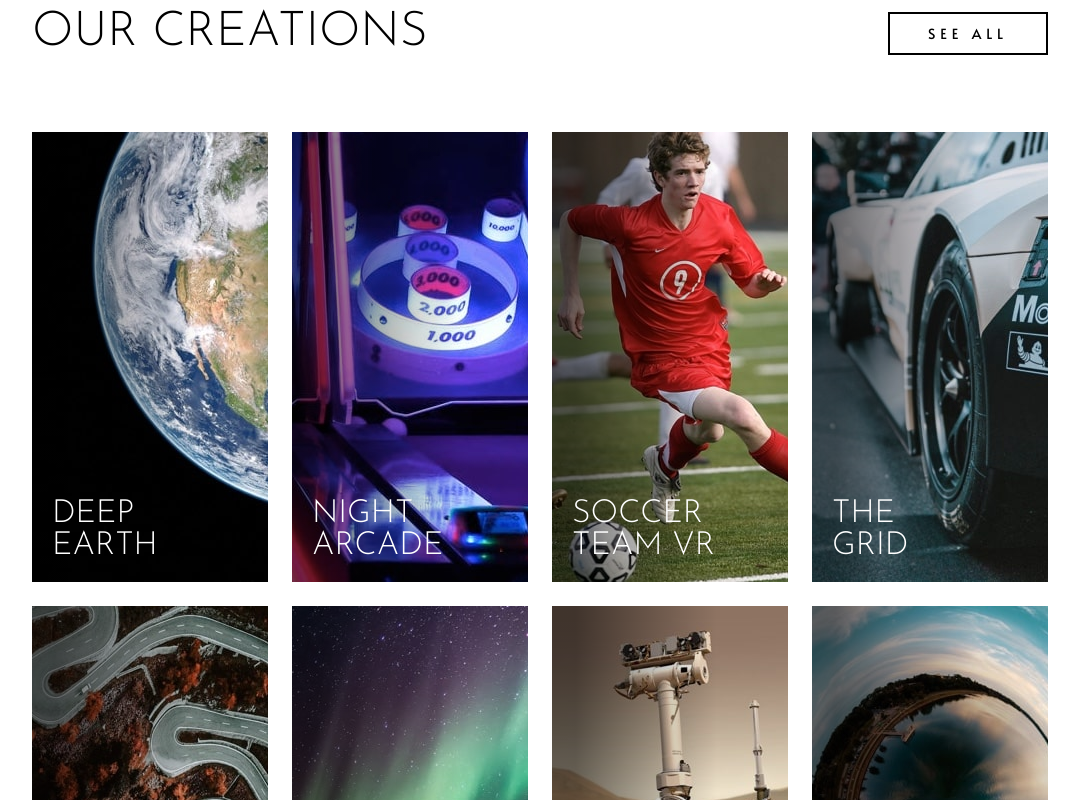
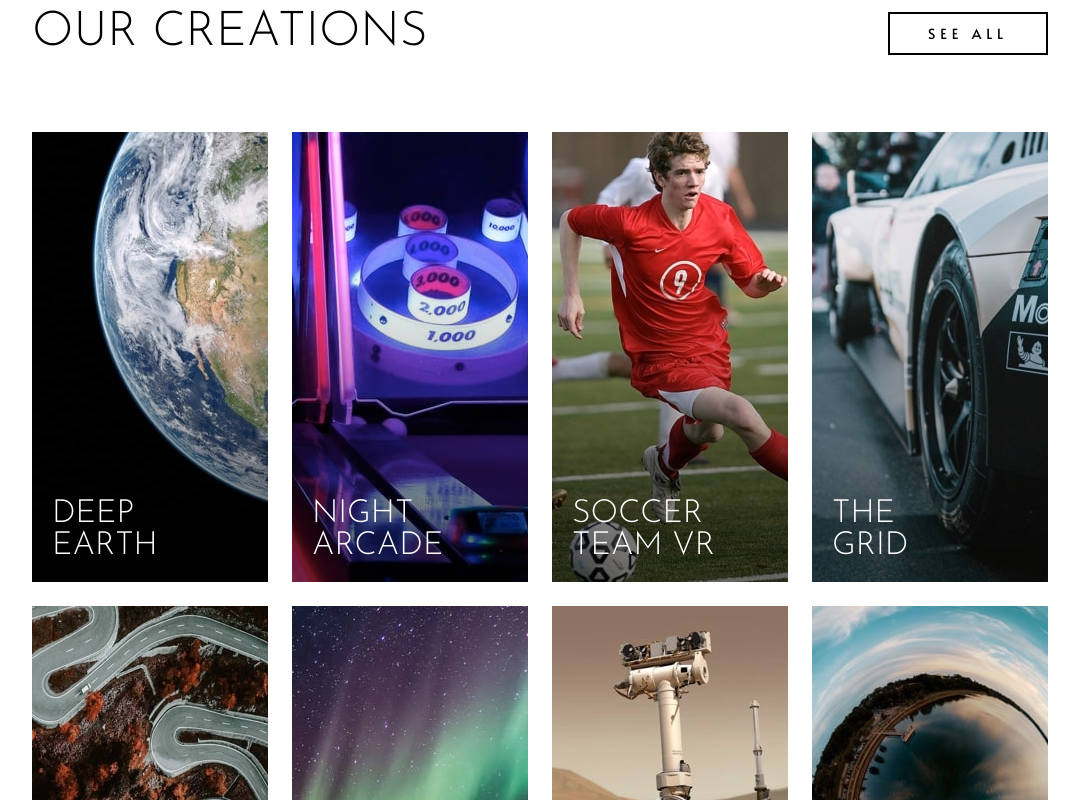
Before and after one commit to GracilianoOG/fem-loopstudios-landing-page, a React (Vite) app: page / in a window 1280 px wide. Shown: the part 1480-2280 px from the top of the page, without its empty margins (100-1179 px from the left). Built offline with nearby package versions, Linux system fonts and the light colour scheme.

Commit message:
Change gradient position on laptop or bigger

```diff
--- a/src/components/CreationCard/styles.ts
+++ b/src/components/CreationCard/styles.ts
@@ -5,8 +5,9 @@ import { overlayEffect } from "../../styles/effects.styled";
 
 export const CardStyled = styled.li<{ $bgImage: BackgroundImageType }>`
   --bg-image-url: url(${({ $bgImage }) => $bgImage[0]});
+  --gradient-position: to right;
   --gradient: linear-gradient(
-    to right,
+    var(--gradient-position),
     rgba(0, 0, 0, 0.55) 10%,
     transparent 70%
   );
@@ -25,6 +26,7 @@ export const CardStyled = styled.li<{ $bgImage: BackgroundImageType }>`
 
   ${mediaQueries.laptop} {
     --bg-image-url: url(${({ $bgImage }) => $bgImage[1]});
+    --gradient-position: to top;
     height: 28.125rem;
 
     &:focus-within,
```
